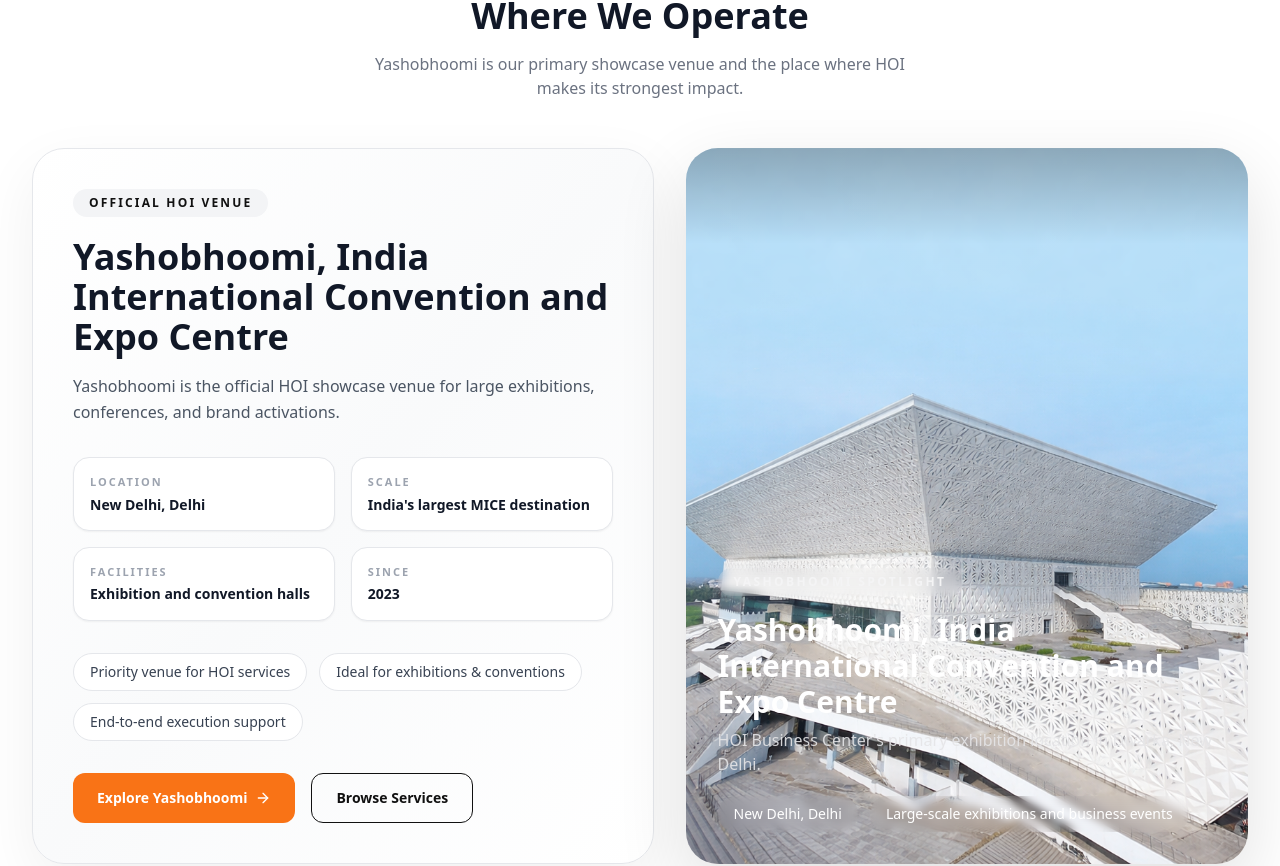
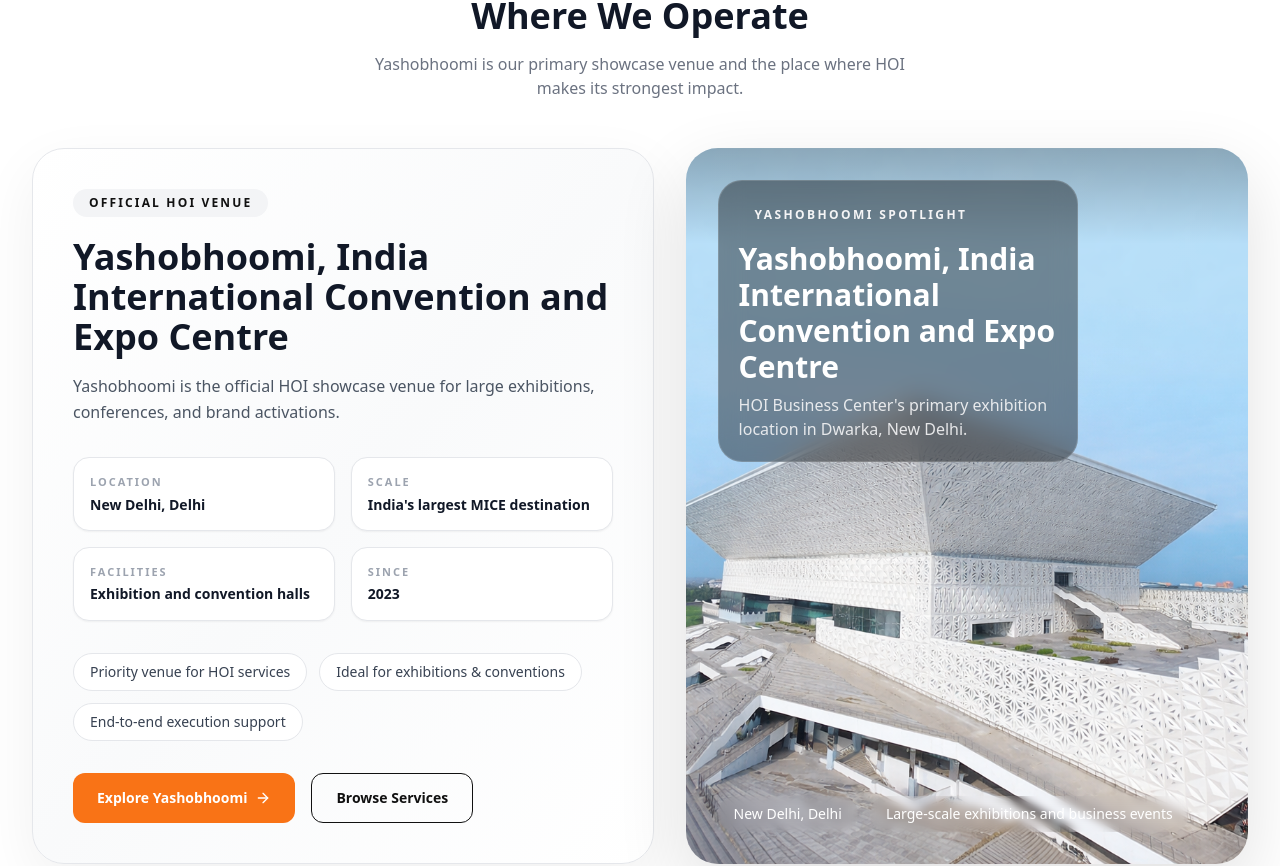
Before and after one commit to Jatin-WD/hoi-business-center-final, a React (Vite) app: page / in a window 1280 px wide. Shown: the part 1287-2153 px from the top of the page. Built offline with nearby package versions, Linux system fonts and the light colour scheme; no server answers.

Commit message:
fix: show yashobhoomi spotlight copy above image

```diff
--- a/src/pages/HomePage.tsx
+++ b/src/pages/HomePage.tsx
@@ -218,15 +218,18 @@ function LocationsSection({ title, description, venues }: { title: string; descr
             <div className="absolute inset-0 bg-gradient-to-t from-black/88 via-black/38 to-black/10" />
             <div className="absolute inset-0 bg-[radial-gradient(circle_at_top,rgba(255,255,255,0.08),transparent_45%)]" />
             <div className="absolute inset-x-0 top-0 h-24 bg-gradient-to-b from-black/25 to-transparent" />
-            <div className="absolute inset-x-0 bottom-0 p-7 text-white lg:p-8">
-              <div className="mb-4 inline-flex rounded-full bg-white/12 px-4 py-1.5 text-xs font-semibold uppercase tracking-[0.2em] text-zinc-100 backdrop-blur-sm">
-                Yashobhoomi Spotlight
+            <div className="absolute inset-0 flex flex-col justify-between p-5 text-white lg:p-8">
+              <div className="max-w-[360px] rounded-[1.5rem] border border-white/15 bg-black/40 p-5 backdrop-blur-md">
+                <div className="mb-3 inline-flex rounded-full bg-white/12 px-4 py-1.5 text-xs font-semibold uppercase tracking-[0.2em] text-zinc-100">
+                  Yashobhoomi Spotlight
+                </div>
+                <h4 className="text-2xl font-bold leading-tight lg:text-3xl">{yashobhoomi.name}</h4>
+                <p className="mt-2 text-sm leading-relaxed text-zinc-100/90 lg:text-base">
+                  {yashobhoomi.description}
+                </p>
               </div>
-              <h4 className="text-2xl font-bold lg:text-3xl">{yashobhoomi.name}</h4>
-              <p className="mt-2 max-w-xl text-sm leading-relaxed text-zinc-200/90 lg:text-base">
-                {yashobhoomi.description}
-              </p>
-              <div className="mt-5 flex flex-wrap gap-3 text-sm">
+
+              <div className="flex flex-wrap gap-3 text-sm">
                 {[
                   yashobhoomi.city && yashobhoomi.state ? `${yashobhoomi.city}, ${yashobhoomi.state}` : "New Delhi",
                   yashobhoomi.capacity || "Large-scale business events",
```
